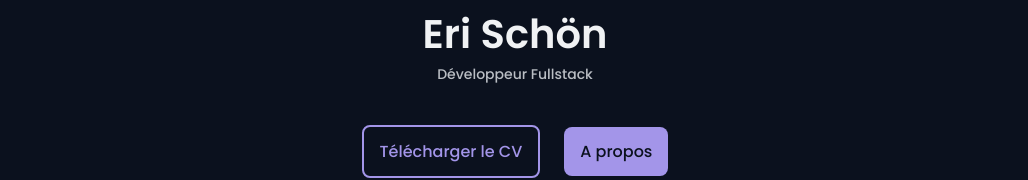
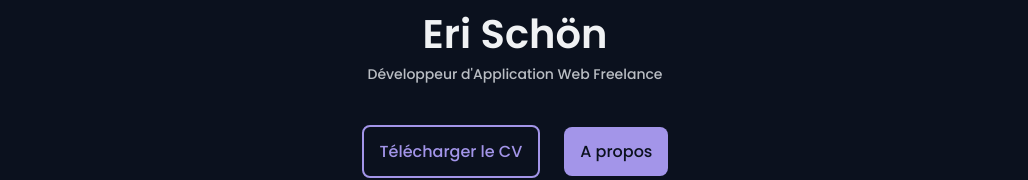
Before and after one commit to erischon/erischon-portfolio, a Gatsby site: page / in a window 1280 px wide. Shown: the part 157-337 px from the top of the page, without its empty margins (125-1153 px from the left). Built offline with nearby package versions, Linux system fonts and the light colour scheme; Gatsby itself is replaced by a stand-in of ours.

Commit message:
Update Home.js

```diff
--- a/src/components/Home.js
+++ b/src/components/Home.js
@@ -9,7 +9,7 @@ function Home() {
         <div className="home__data">
             <span className="home__greeting">Bonjour, je suis</span>
             <h1 className="home__name">Eri Schön</h1>
-            <h3 className="home__education">Développeur Fullstack</h3>
+            <h3 className="home__education">Développeur d'Application Web Freelance</h3>
 
             <div className="home__buttons">
                 <a download="" href="./assets/pdf/cv-eri-schon.pdf" className="button button--ghost">
```
